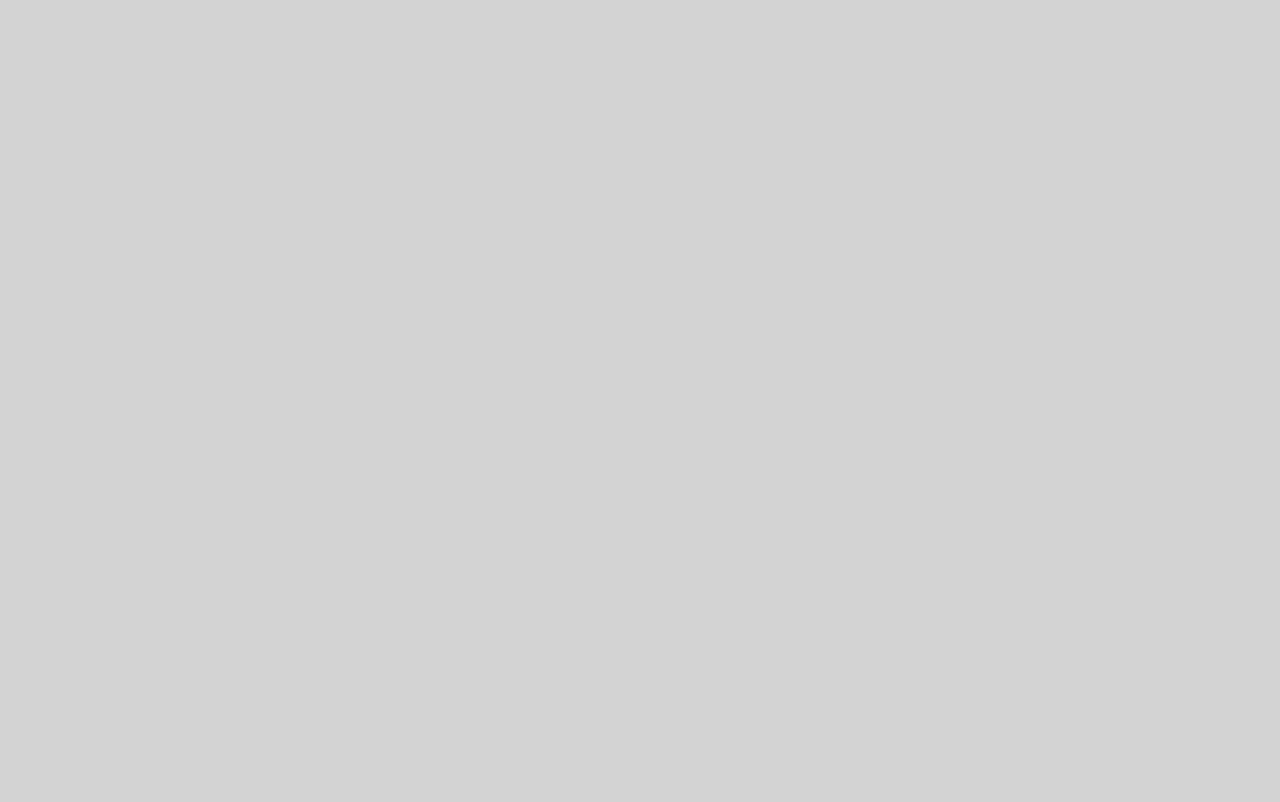
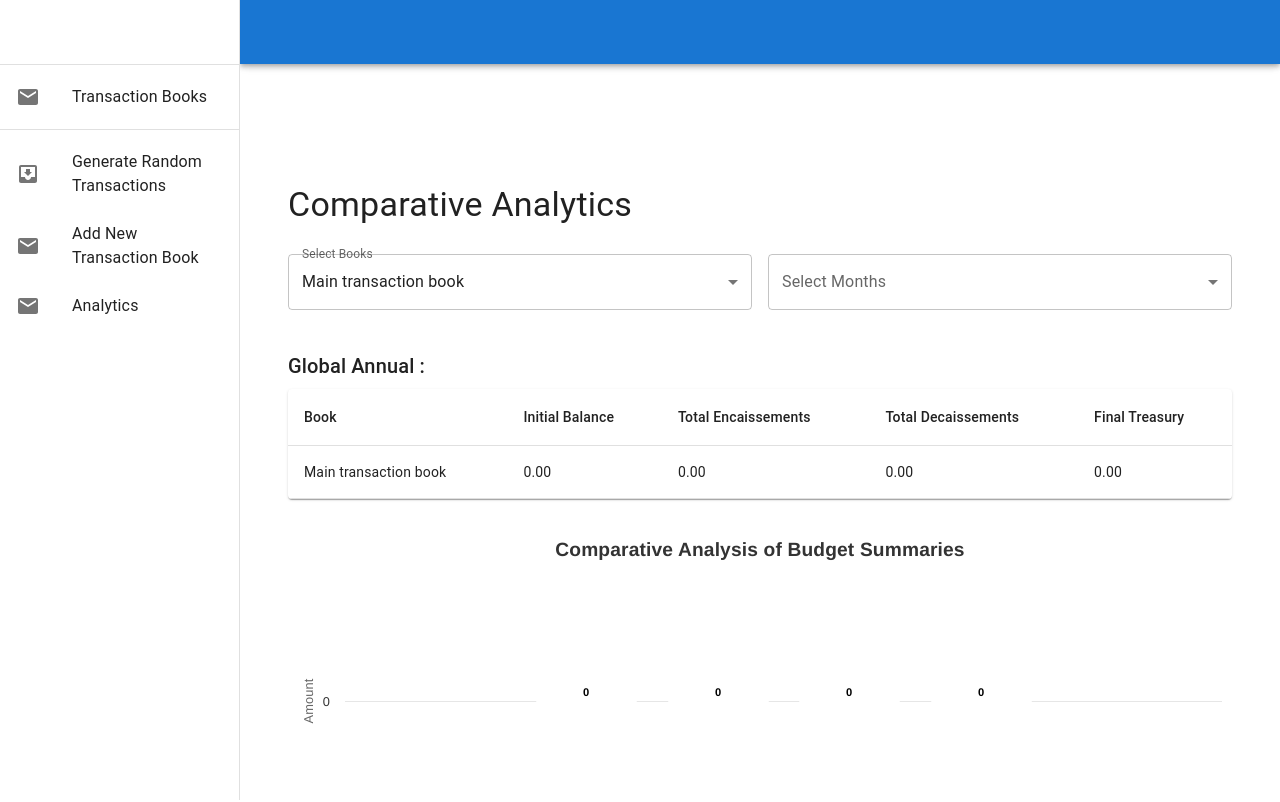
Before and after one commit to ljh-serius/treasury-management, a React (Create React App) app: page /analytics in a window 1280 px wide. Before the commit this address had no page. Shown: the top 802 px of the page. Built offline with nearby package versions, Linux system fonts and the light colour scheme.

Commit message:
one thing missing refresh after data generation

```diff
--- a/package.json
+++ b/package.json
@@ -25,6 +25,7 @@
     "react-router-dom": "^6.26.0",
     "react-scripts": "5.0.1",
     "styled-components": "^6.1.11",
+    "uuid": "^10.0.0",
     "web-vitals": "^2.1.4",
     "xlsx": "^0.18.5"
   },
--- a/src/App.js
+++ b/src/App.js
@@ -1,18 +1,38 @@
-import { BrowserRouter as Router, Route, Routes } from 'react-router-dom';
-import Dashboard from './components/Dashboard'; // Your existing dashboard component
-import AnalyticsPage from './components/AnalyticsPage'; // The new analytics page component
-import HomePage from './components/HomePage'; // The new analytics page component
+import React from 'react';
+import { BrowserRouter as Router, Routes, Route } from 'react-router-dom';
+import Dashboard from './components/Dashboard';
+import TransactionBooks from './components/TransactionBooks';
+import Analytics from './components/Analytics';
 
-function App() {
-  return (
-    <Router>
-      <Routes>
-      <Route path="/" element={<HomePage />} />
-      <Route path="/transaction-books" element={<Dashboard />} />
-      <Route path="/analytical-comparison" element={<AnalyticsPage />} />
-      </Routes>
-    </Router>
-  );
-}
+const App = () => (
+  <Router>
+    <Routes>
+      <Route
+        path="/transaction-books"
+        element={
+          <Dashboard>
+            <TransactionBooks />
+          </Dashboard>
+        }
+      />
+      <Route
+        path="/analytics"
+        element={
+          <Dashboard>
+            <Analytics />
+          </Dashboard>
+        }
+      />
+      <Route
+        path="/"
+        element={
+          <Dashboard>
+            <div>Welcome to the Dashboard</div>
+          </Dashboard>
+        }
+      />
+    </Routes>
+  </Router>
+);
 
 export default App;
--- a/src/components/AnalyticsPage.js
+++ b/src/components/Analytics.js
@@ -21,7 +21,6 @@ import {
 import Highcharts from 'highcharts';
 import HighchartsReact from 'highcharts-react-official';
 import heatmap from 'highcharts/modules/heatmap'; // Import heatmap module
-import Header from './Header';
 import {
   calculateBudgetSummary,
   calculateTotals,
@@ -35,7 +34,7 @@ const monthNames = [
   "July", "August", "September", "October", "November", "December"
 ];
 
-const AnalyticsPage = () => {
+const Analytics = () => {
   const [books, setBooks] = useState({});
   const [selectedBooks, setSelectedBooks] = useState([]);
   const [selectedMonths, setSelectedMonths] = useState([]);
@@ -98,13 +97,17 @@ const AnalyticsPage = () => {
       const encaissementsArray = Array.isArray(summary.totalEncaissements) ? summary.totalEncaissements : [summary.totalEncaissements];
       const decaissementsArray = Array.isArray(summary.totalDecaissements) ? summary.totalDecaissements : [summary.totalDecaissements];
 
-      totalEncaissements[bookName] = selectedMonths.length > 0
-        ? encaissementsArray.filter((_, index) => selectedMonths.includes(index)).reduce((a, b) => a + b, 0)
-        : encaissementsArray.reduce((a, b) => a + b, 0);
+      // Filter by selected months if any are selected
+      const filteredEncaissements = selectedMonths.length > 0
+        ? encaissementsArray.filter((_, index) => selectedMonths.includes(index))
+        : encaissementsArray;
 
-      totalDecaissements[bookName] = selectedMonths.length > 0
-        ? decaissementsArray.filter((_, index) => selectedMonths.includes(index)).reduce((a, b) => a + b, 0)
-        : decaissementsArray.reduce((a, b) => a + b, 0);
+      const filteredDecaissements = selectedMonths.length > 0
+        ? decaissementsArray.filter((_, index) => selectedMonths.includes(index))
+        : decaissementsArray;
+
+      totalEncaissements[bookName] = filteredEncaissements.reduce((a, b) => a + b, 0);
+      totalDecaissements[bookName] = filteredDecaissements.reduce((a, b) => a + b, 0);
 
       finalTreasuries[bookName] = initialBalances[bookName] + totalEncaissements[bookName] - totalDecaissements[bookName];
     });
@@ -160,6 +163,7 @@ const AnalyticsPage = () => {
       },
     };
   };
+
 
   const generatePieChartOptions = (booksToAnalyze) => {
     const encaissementsData = {};
@@ -394,7 +398,6 @@ const AnalyticsPage = () => {
 
   return (
     <Container maxWidth="xl" sx={{ mt: 12, mb: 12 }}>
-      <Header showTransactionControls={false} />
       <Typography variant="h4" gutterBottom>
         Comparative Analytics
       </Typography>
@@ -441,7 +444,7 @@ const AnalyticsPage = () => {
       {selectedBooks.length > 0 && (
         <Box mt={4}>
           <Typography variant="h6" gutterBottom>
-            Annual :
+            Global Annual :
           </Typography>
           <TableContainer component={Paper}>
             <Table>
@@ -485,6 +488,9 @@ const AnalyticsPage = () => {
       </Box>
 
       <Box mt={4}>
+        <Typography variant="h6" gutterBottom>
+          Queryable Charts :
+        </Typography>
         {Object.keys(pieChartOptions).length > 0 && (
           <Grid container spacing={4}>
             <Grid item xs={12} md={6}>
@@ -527,4 +533,4 @@ const AnalyticsPage = () => {
   );
 };
 
-export default AnalyticsPage;
+export default Analytics;
--- a/src/components/Dashboard.js
+++ b/src/components/Dashboard.js
@@ -1,60 +1,71 @@
 import React, { useState, useEffect } from 'react';
-import TreasuryTable from './TreasuryTable';
+import { useTheme } from '@mui/material/styles';
+import {
+  AppBar,
+  Toolbar,
+  useMediaQuery,
+  Box,
+  CssBaseline,
+  Divider,
+  Drawer,
+  IconButton,
+  List,
+  ListItem,
+  ListItemButton,
+  ListItemIcon,
+  ListItemText,
+} from '@mui/material';
+import MenuIcon from '@mui/icons-material/Menu';
+import InboxIcon from '@mui/icons-material/MoveToInbox';
+import MailIcon from '@mui/icons-material/Mail';
+import { Link, useLocation } from 'react-router-dom';
+import TransactionSelect from './TransactionSelect';
+import TransactionBooks from './TransactionBooks'; // Import TransactionBooks
 import { initialTransactions } from './transactionHelpers';
-import { useTheme } from '@mui/material/styles';
-import { AppBar, Toolbar, useMediaQuery, Typography, Grid, Snackbar, Container, Box, Button } from '@mui/material';
-import BudgetSummary from './BudgetSummary';
-import Header from './Header';
-import AddTransactionModal from './AddTransactionModal';
 
-const Dashboard = () => {
+const drawerWidth = 240;
+
+const Dashboard = ({ children }) => {
   const theme = useTheme();
   const isMobile = useMediaQuery(theme.breakpoints.down('sm'));
+  const currentLocation = useLocation();
 
-  const [transactions, setTransactions] = useState(() => {
-    const savedBooks = JSON.parse(localStorage.getItem('books')) || {};
-    return savedBooks['Main transaction book'] || JSON.parse(JSON.stringify(initialTransactions));
-  });
-
+  const [transactions, setTransactions] = useState({});
   const [transactionName, setTransactionName] = useState('Main transaction book');
   const [availableTransactions, setAvailableTransactions] = useState([]);
-  const [snackbarMessage, setSnackbarMessage] = useState('');
-  const [snackbarOpen, setSnackbarOpen] = useState(false);
-  const [modalOpen, setModalOpen] = useState(false);
-  const [newTransactionType, setNewTransactionType] = useState('');
-  const [newTransactionName, setNewTransactionName] = useState('');
-  const [newTransactionAmount, setNewTransactionAmount] = useState(0);
-  const [selectedMonths, setSelectedMonths] = useState([]);
+  const [mobileOpen, setMobileOpen] = useState(false);
+  const [isClosing, setIsClosing] = useState(false);
 
-  const monthNames = [
-    'January', 'February', 'March', 'April', 'May', 'June',
-    'July', 'August', 'September', 'October', 'November', 'December'
-  ];
-
+  // Load transaction books from local storage on mount
   useEffect(() => {
     const savedBooks = JSON.parse(localStorage.getItem('books')) || {};
+    if (!savedBooks['Main transaction book']) {
+      savedBooks['Main transaction book'] = JSON.parse(JSON.stringify(initialTransactions));
+      localStorage.setItem('books', JSON.stringify(savedBooks));
+    }
     setAvailableTransactions(Object.keys(savedBooks));
+    setTransactions(savedBooks);
   }, []);
 
-  useEffect(() => {
-    const savedBooks = JSON.parse(localStorage.getItem('books')) || {};
-    setTransactions(savedBooks[transactionName] || JSON.parse(JSON.stringify(initialTransactions)));
-  }, [transactionName]);
+  const handleDrawerToggle = () => {
+    if (!isClosing) {
+      setMobileOpen(!mobileOpen);
+    }
+  };
 
   const handleTransactionChange = (name) => {
     setTransactionName(name);
   };
 
-  const handleNewTransaction = () => {
-    const name = prompt('Enter name for new transaction set:');
-    if (name) {
-      const savedBooks = JSON.parse(localStorage.getItem('books')) || {};
-      savedBooks[name] = JSON.parse(JSON.stringify(initialTransactions));
-      localStorage.setItem('books', JSON.stringify(savedBooks));
-      setAvailableTransactions([...availableTransactions, name]);
-      setTransactionName(name);
-      setTransactions(savedBooks[name]);
-    }
+  const handleDrawerClose = () => {
+    setIsClosing(true);
+    setTimeout(() => {
+      setMobileOpen(false);
+    }, 300); // Delay close to avoid interference
+  };
+
+  const handleDrawerTransitionEnd = () => {
+    setIsClosing(false);
   };
 
   const generateRandomTransactions = () => {
@@ -67,142 +78,158 @@ const Dashboard = () => {
       encaissements: Array.from({ length: 5 }, (_, i) => ({
         nature: `Encaissement ${i + 1}`,
         montantInitial: Math.floor(Math.random() * 1000),
-        montants: Array.from({ length: 12 }, () => Math.floor(Math.random() * 500))
+        montants: Array.from({ length: 12 }, () => Math.floor(Math.random() * 500)),
       })),
       decaissements: Array.from({ length: 5 }, (_, i) => ({
         nature: `Décaissement ${i + 1}`,
         montantInitial: Math.floor(Math.random() * 1000),
-        montants: Array.from({ length: 12 }, () => Math.floor(Math.random() * 500))
-      }))
+        montants: Array.from({ length: 12 }, () => Math.floor(Math.random() * 500)),
+      })),
     };
 
-    const savedBooks = JSON.parse(localStorage.getItem('books')) || {};
+    // Update the transaction book with generated data
+    const updatedBooks = {
+      ...transactions,
+      [transactionName]: randomTransactions,
+    };
 
-    savedBooks[transactionName] = randomTransactions;
+    // Save to local storage
+    localStorage.setItem('books', JSON.stringify(updatedBooks));
 
-    localStorage.setItem('books', JSON.stringify(savedBooks));
-
-    setTransactions({ ...randomTransactions });
+    // Update state to trigger re-render
+    setTransactions(updatedBooks);
   };
 
-  const handleSnackbarClose = () => {
-    setSnackbarOpen(false);
-    setSnackbarMessage('');
+  const handleNewTransaction = () => {
+    const name = prompt('Enter name for new transaction set:');
+    if (name) {
+      const savedBooks = JSON.parse(localStorage.getItem('books')) || {};
+      savedBooks[name] = JSON.parse(JSON.stringify(initialTransactions));
+      localStorage.setItem('books', JSON.stringify(savedBooks));
+      setAvailableTransactions([...availableTransactions, name]);
+      setTransactionName(name);
+      setTransactions(savedBooks);
+    }
   };
 
-  const handleAddTransaction = (type) => {
-    setNewTransactionType(type);
-    setModalOpen(true);
-  };
+  const drawer = (
+    <div>
+      <Toolbar />
+      <Divider />
+      <List>
+        <ListItem key="books" disablePadding>
+          <ListItemButton component={Link} to="/transaction-books">
+            <ListItemIcon>
+              <MailIcon />
+            </ListItemIcon>
+            <ListItemText primary="Transaction Books" />
+          </ListItemButton>
+        </ListItem>
+      </List>
+      <Divider />
+      <List>
+        <ListItem key="generate" disablePadding>
+          <ListItemButton onClick={generateRandomTransactions}>
+            <ListItemIcon>
+              <InboxIcon />
+            </ListItemIcon>
+            <ListItemText primary="Generate Random Transactions" />
+          </ListItemButton>
+        </ListItem>
+        <ListItem key="new" disablePadding>
+          <ListItemButton onClick={handleNewTransaction}>
+            <ListItemIcon>
+              <MailIcon />
+            </ListItemIcon>
+            <ListItemText primary="Add New Transaction Book" />
+          </ListItemButton>
+        </ListItem>
+        <ListItem key="analytics" disablePadding>
+          <ListItemButton component={Link} to="/analytics">
+            <ListItemIcon>
+              <MailIcon />
+            </ListItemIcon>
+            <ListItemText primary="Analytics" />
+          </ListItemButton>
+        </ListItem>
+      </List>
+    </div>
+  );
 
-  const handleModalClose = () => {
-    setModalOpen(false);
-    setNewTransactionName('');
-    setNewTransactionAmount(0);
-    setSelectedMonths([]);
-  };
-
-  const handleModalSubmit = () => {
-    const updatedTransactions = { ...transactions };
-
-    const initializeMonths = (transaction) => {
-      if (!transaction.montants) {
-        transaction.montants = Array(12).fill(0);
-      }
-    };
-
-    const processTransaction = (type, name, amount, months) => {
-      let existingTransaction = updatedTransactions[type]?.find(t => t.nature === name);
-
-      if (existingTransaction) {
-        initializeMonths(existingTransaction);
-        months.forEach(monthIndex => {
-          existingTransaction.montants[monthIndex] += amount;
-        });
-      } else {
-        const newTransaction = {
-          nature: name,
-          montantInitial: 0,
-          montants: Array(12).fill(0)
-        };
-
-        months.forEach(monthIndex => {
-          newTransaction.montants[monthIndex] = amount;
-        });
-
-        updatedTransactions[type] = [newTransaction, ...(updatedTransactions[type] || [])];
-      }
-    };
-
-    processTransaction(newTransactionType, newTransactionName, newTransactionAmount, selectedMonths);
-
-    setTransactions({ ...updatedTransactions });
-    localStorage.setItem('books', JSON.stringify({ ...JSON.parse(localStorage.getItem('books')), [transactionName]: updatedTransactions }));
-
-    handleModalClose();
-  };
-
-  const getRelevantTransactions = () => {
-    if (transactions && transactions[newTransactionType]) {
-      return transactions[newTransactionType].map(transaction => transaction.nature);
-    }
-    return [];
-  };
+  // Check if children is of type TransactionBooks
+  const isTransactionBooks = React.Children.toArray(children).some(
+    (child) => React.isValidElement(child) && child.type === TransactionBooks
+  );
 
   return (
-    <Box sx={{ overflowX: 'hidden' }}>
-      <Header
-        isMobile={isMobile}
-        transactionName={transactionName}
-        handleAddTransaction={handleAddTransaction}
-        generateRandomTransactions={generateRandomTransactions}
-        handleTransactionChange={handleTransactionChange}
-        handleNewTransaction={handleNewTransaction}
-        availableTransactionsBooks={availableTransactions}  // Pass the available transaction books here
-      />
-
-      <AddTransactionModal
-        modalOpen={modalOpen}
-        handleModalClose={handleModalClose}
-        newTransactionType={newTransactionType}
-        newTransactionName={newTransactionName}
-        setNewTransactionName={setNewTransactionName}
-        availableTransactions={getRelevantTransactions()}
-        newTransactionAmount={newTransactionAmount}
-        setNewTransactionAmount={setNewTransactionAmount}
-        selectedMonths={selectedMonths}
-        setSelectedMonths={setSelectedMonths}
-        handleModalSubmit={handleModalSubmit}
-        monthNames={monthNames}
-        transactions={transactions}
-      />
-
-      <Container maxWidth="xl" sx={{ paddingTop: isMobile ? 3 : 12, paddingBottom: isMobile ? 7 : 0 }}>
-        <Typography variant="h4" align="left" gutterBottom>
-          {transactionName}
-        </Typography>
-        <Grid container spacing={2}>
-          <Grid item xs={12}>
-            <BudgetSummary transactions={transactions} />
-          </Grid>
-          <Grid item xs={12} style={{ margin: '0 auto' }}>
-            <TreasuryTable
-              transactions={transactions}
-              setTransactions={setTransactions}
+    <Box sx={{ display: 'flex' }}>
+      <CssBaseline />
+      <AppBar
+        position="fixed"
+        sx={{
+          width: { sm: `calc(100% - ${drawerWidth}px)` },
+          ml: { sm: `${drawerWidth}px` },
+        }}
+      >
+        <Toolbar>
+          <IconButton
+            color="inherit"
+            aria-label="open drawer"
+            edge="start"
+            onClick={handleDrawerToggle}
+            sx={{ mr: 2, display: { sm: 'none' } }}
+          >
+            <MenuIcon />
+          </IconButton>
+          {currentLocation.pathname === '/transaction-books' && (
+            <TransactionSelect
               transactionName={transactionName}
-              setSnackbarMessage={setSnackbarMessage}
-              setSnackbarOpen={setSnackbarOpen}
+              availableTransactions={availableTransactions}
+              handleTransactionChange={handleTransactionChange}
             />
-          </Grid>
-        </Grid>
-      </Container>
-      <Snackbar
-        open={snackbarOpen}
-        autoHideDuration={3000}
-        onClose={handleSnackbarClose}
-        message={snackbarMessage}
-        anchorOrigin={{ vertical: 'top', horizontal: 'center' }}
-      />
+          )}
+        </Toolbar>
+      </AppBar>
+      <Box
+        component="nav"
+        sx={{ width: { sm: drawerWidth }, flexShrink: { sm: 0 } }}
+        aria-label="transaction books"
+      >
+        <Drawer
+          variant="temporary"
+          open={mobileOpen}
+          onClose={handleDrawerClose}
+          onTransitionEnd={handleDrawerTransitionEnd}
+          ModalProps={{
+            keepMounted: true,
+          }}
+          sx={{
+            display: { xs: 'block', sm: 'none' },
+            '& .MuiDrawer-paper': { boxSizing: 'border-box', width: drawerWidth },
+          }}
+        >
+          {drawer}
+        </Drawer>
+        <Drawer
+          variant="permanent"
+          sx={{
+            display: { xs: 'none', sm: 'block' },
+            '& .MuiDrawer-paper': { boxSizing: 'border-box', width: drawerWidth },
+          }}
+          open
+        >
+          {drawer}
+        </Drawer>
+      </Box>
+      <Box
+        component="main"
+        sx={{ flexGrow: 1, p: 3, width: { sm: `calc(100% - ${drawerWidth}px)` } }}
+      >
+        <Toolbar />
+        {/* Conditionally render based on child type */}
+        {isTransactionBooks && <TransactionBooks transactionName={transactionName} />}
+        {children}
+      </Box>
     </Box>
   );
 };
--- /dev/null
+++ b/src/components/TransactionBooks.js
@@ -0,0 +1,55 @@
+import React, { useState, useEffect } from 'react';
+import TreasuryTable from './TreasuryTable';
+import BudgetSummary from './BudgetSummary';
+import Snackbar from '@mui/material/Snackbar';
+import Container from '@mui/material/Container';
+import Grid from '@mui/material/Grid';
+import { initialTransactions } from './transactionHelpers';
+
+const TransactionBooks = ({ transactionName }) => {
+  const [transactions, setTransactions] = useState(() => {
+    const savedBooks = JSON.parse(localStorage.getItem('books')) || {};
+    return savedBooks[transactionName] || JSON.parse(JSON.stringify(initialTransactions));
+  });
+
+  const [snackbarMessage, setSnackbarMessage] = useState('');
+  const [snackbarOpen, setSnackbarOpen] = useState(false);
+
+  useEffect(() => {
+    const savedBooks = JSON.parse(localStorage.getItem('books')) || {};
+    setTransactions(savedBooks[transactionName] || JSON.parse(JSON.stringify(initialTransactions)));
+  }, [transactionName]);
+
+  const handleSnackbarClose = () => {
+    setSnackbarOpen(false);
+    setSnackbarMessage('');
+  };
+
+  return (
+    <Container maxWidth="xl" sx={{ paddingTop: 3, paddingBottom: 7 }}>
+      <Grid container spacing={2}>
+        <Grid item xs={12}>
+          <BudgetSummary transactions={transactions} />
+        </Grid>
+        <Grid item xs={12} style={{ margin: '0 auto' }}>
+          <TreasuryTable
+            transactions={transactions}
+            setTransactions={setTransactions}
+            transactionName={transactionName}
+            setSnackbarMessage={setSnackbarMessage}
+            setSnackbarOpen={setSnackbarOpen}
+          />
+        </Grid>
+      </Grid>
+      <Snackbar
+        open={snackbarOpen}
+        autoHideDuration={3000}
+        onClose={handleSnackbarClose}
+        message={snackbarMessage}
+        anchorOrigin={{ vertical: 'top', horizontal: 'center' }}
+      />
+    </Container>
+  );
+};
+
+export default TransactionBooks;
--- a/src/components/TransactionSelect.js
+++ b/src/components/TransactionSelect.js
@@ -50,9 +50,9 @@ const TransactionSelect = ({
           ))}
         </Select>
       </StyledFormControl>
-      <StyledButton onClick={handleNewTransaction}>
+      {/* <StyledButton onClick={handleNewTransaction}>
         New Book
-      </StyledButton>
+      </StyledButton> */}
     </Box>
   );
 };
--- a/src/components/transactionHelpers.js
+++ b/src/components/transactionHelpers.js
@@ -25,24 +25,60 @@ export const modalStyle = {
 };
 
 export const calculateTotals = (transactions) => {
-  const updatedTransactions = { ...transactions };
+  // Ensure transactions are properly initialized and contain valid arrays
+  const updatedTransactions = {
+    encaissements: Array.isArray(transactions?.encaissements) ? [...transactions.encaissements] : [],
+    decaissements: Array.isArray(transactions?.decaissements) ? [...transactions.decaissements] : [],
+  };
+
   ['encaissements', 'decaissements'].forEach((type) => {
+    // Initialize the total transaction object with zero values
     const total = { nature: `Total ${type.charAt(0).toUpperCase() + type.slice(1)}`, montantInitial: 0, montants: Array(12).fill(0) };
-    updatedTransactions[type].slice(0, -1).forEach((transaction) => {
-      total.montantInitial += transaction.montantInitial;
-      transaction.montants.forEach((montant, i) => {
-        total.montants[i] += montant;
+
+    // Ensure that the array has at least one item to avoid errors
+    if (updatedTransactions[type].length > 0) {
+      // Use slice safely by checking the length
+      updatedTransactions[type].slice(0, -1).forEach((transaction) => {
+        total.montantInitial += transaction.montantInitial || 0;
+        transaction.montants?.forEach((montant, i) => {
+          total.montants[i] += montant || 0;
+        });
       });
-    });
-    updatedTransactions[type][updatedTransactions[type].length - 1] = total;
+
+      // Update the last entry in the array with the calculated totals
+      updatedTransactions[type][updatedTransactions[type].length - 1] = total;
+    } else {
+      // If the array is empty, just add the total object
+      updatedTransactions[type].push(total);
+    }
   });
+
   return updatedTransactions;
 };
 
 export const calculateMonthlyTreasury = (transactions) => {
+  // Ensure transactions are properly initialized and contain valid arrays
+  if (
+    !transactions ||
+    !Array.isArray(transactions.encaissements) ||
+    !Array.isArray(transactions.decaissements)
+  ) {
+    // Return an array of zeros (or another default) if transactions are not correctly initialized
+    return Array(12).fill(0);
+  }
+
+  // Ensure that both encaissements and decaissements have the correct structure
+  const encaissements = transactions.encaissements.length > 0
+    ? transactions.encaissements[transactions.encaissements.length - 1].montants
+    : Array(12).fill(0);
+
+  const decaissements = transactions.decaissements.length > 0
+    ? transactions.decaissements[transactions.decaissements.length - 1].montants
+    : Array(12).fill(0);
+
   return Array.from({ length: 12 }, (_, month) => {
-    const totalEncaissements = transactions.encaissements[transactions.encaissements.length - 1].montants[month];
-    const totalDecaissements = transactions.decaissements[transactions.decaissements.length - 1].montants[month];
+    const totalEncaissements = encaissements[month] || 0;
+    const totalDecaissements = decaissements[month] || 0;
     return totalEncaissements - totalDecaissements;
   });
 };
--- a/src/index.css
+++ b/src/index.css
@@ -5,7 +5,7 @@ body {
     sans-serif;
   -webkit-font-smoothing: antialiased;
   -moz-osx-font-smoothing: grayscale;
-  background: lightgrey;
+  background: #fdfdfde0;
 }
 
 code {
```
Also changed, not shown: src/components/HomePage.js (+1 -10 lines), src/components/TransactionTable.js (+11 -23 lines), src/index.js (line endings or trailing spaces), 1 other file (tests, documents, lock files or other folders).
